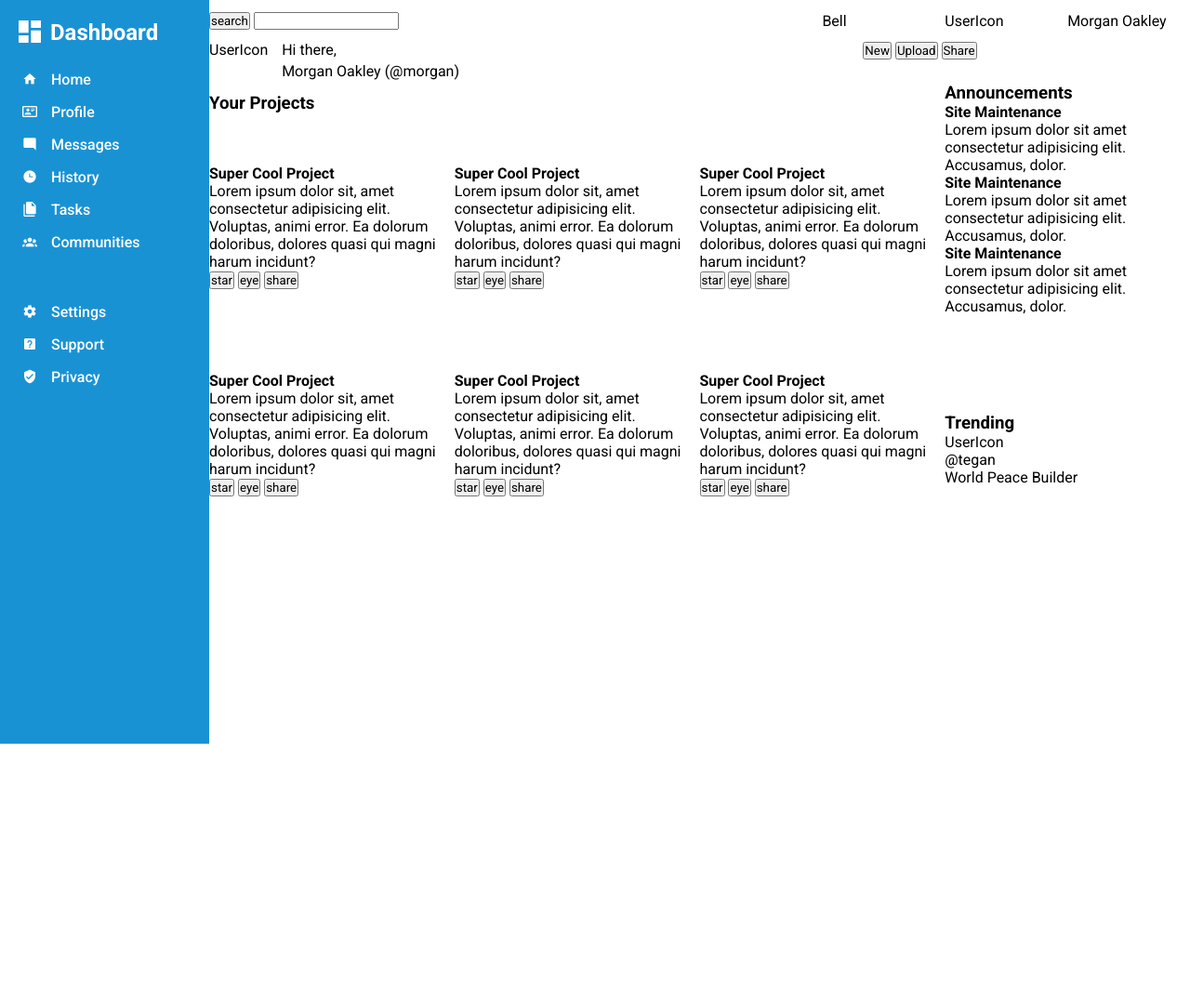
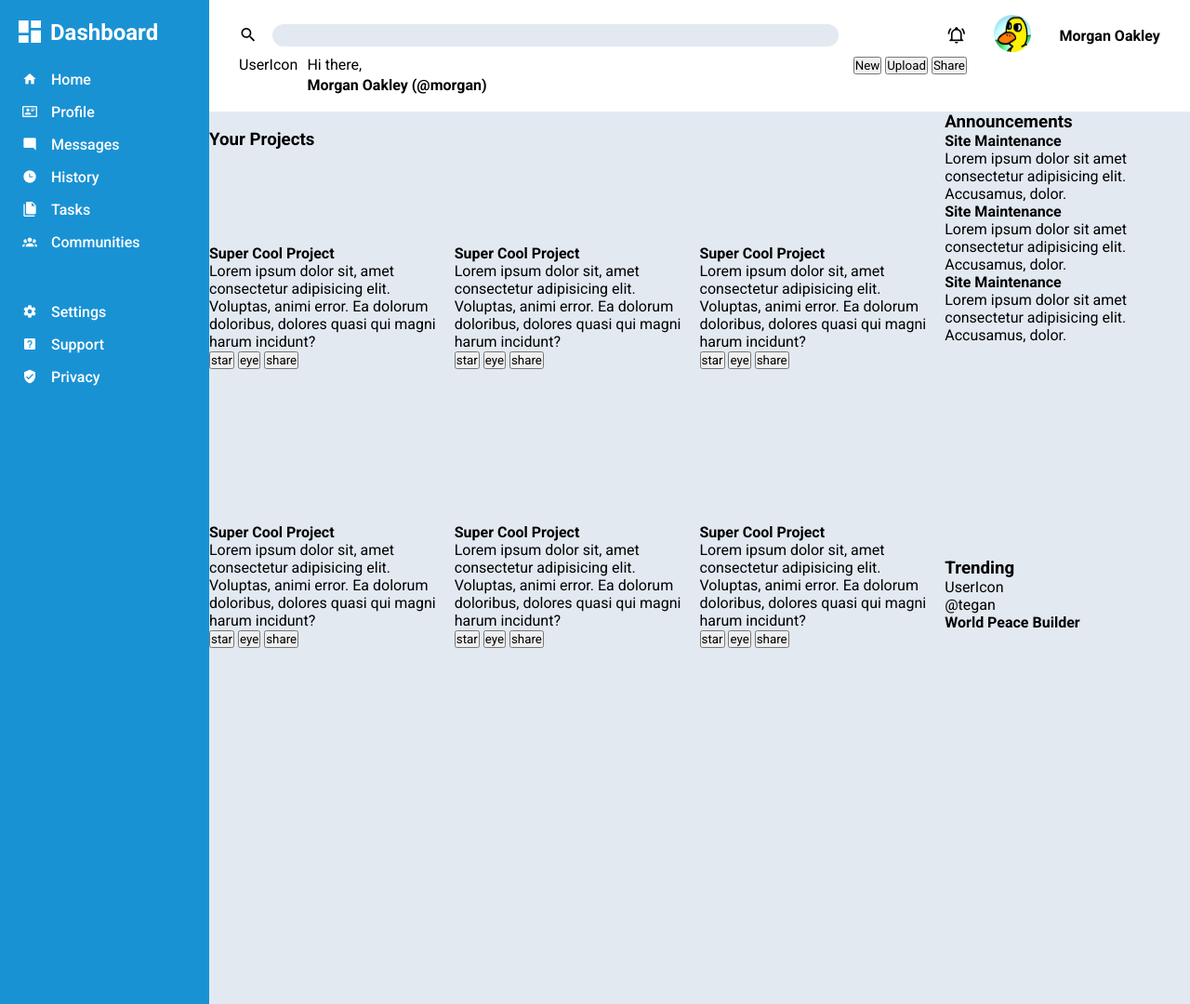
Before and after one commit to Monatric/odin-admin-dashboard, a website: page index.html in a window 1280 px wide. Shown: the whole page at 93% size. Before the commit the page ends 800 px from the top, so only its background shows below. Drawn offline with Linux system fonts and the light colour scheme.

Commit message:
Complete the desgin on top of header

```diff
--- a/index.html
+++ b/index.html
@@ -33,12 +33,14 @@
     <div class="header">
       <div class="header-top">
         <form action="#" method="get" class="">
-          <button type="submit">search</button>
+          <button type="submit"><span class="mdi mdi-magnify"></span></button>
           <input type="search" name="search" id="search">
         </form>
-        <div class="bell">Bell</div>
-        <div class="user-icon">UserIcon</div>
-        <div class="user-name">Morgan Oakley</div>
+        <div class="header-top-btns">
+          <div class="bell"><span class="mdi mdi-bell-ring-outline"></span></div>
+          <div class="user-icon"><img src="duck.jpg" alt="duck" srcset=""></div>
+          <div class="user-name">Morgan Oakley</div>
+        </div>
       </div>
       <div class="header-bot">
         <div class="header-bot-left">
--- a/style.css
+++ b/style.css
@@ -67,12 +67,56 @@
 .header {
   display: grid;
   grid-template-rows: repeat(2, 1fr);
+  padding: 1rem 2rem;
 }
 
 .header-top {
   display: grid;
-  grid-template-columns: 5fr 1fr 1fr 1fr;
+  grid-template-columns: 2fr 1fr;
   align-items: center;
+}
+
+.mdi-magnify {
+  font-size: 1.25rem;
+}
+
+.header-top form {
+  display: flex;
+}
+
+.header-top-btns {
+  display: grid;
+  grid-template-columns: repeat(2, max(60px, 15%)) max(150px, 15%);
+  justify-items: center;
+  align-items: center;
+  justify-self: center;
+}
+
+.bell span {
+  font-size: 1.25rem;
+}
+
+.user-icon img {
+  height: 40px;
+  border-radius: 50%;
+  width: 40px;
+}
+
+.user-name {
+  font-weight: 700;
+}
+
+input[name="search"] {
+  background-color: var(--secondary-clr);
+  border-style: none;
+  width: 100%;
+  margin: 0 1rem;
+  border-radius: 17px;
+}
+
+button[type="submit"] {
+  border-style: none;
+  background-color: white;
 }
 
 .header-bot {
@@ -95,6 +139,7 @@
   display: grid;
   grid-template-columns: 3fr 1fr;
   grid-template-rows: 1fr 1fr;
+  background-color: var(--secondary-clr);
 }
 
 .your-projects {
```
Also changed, not shown: duck.jpg (added).
